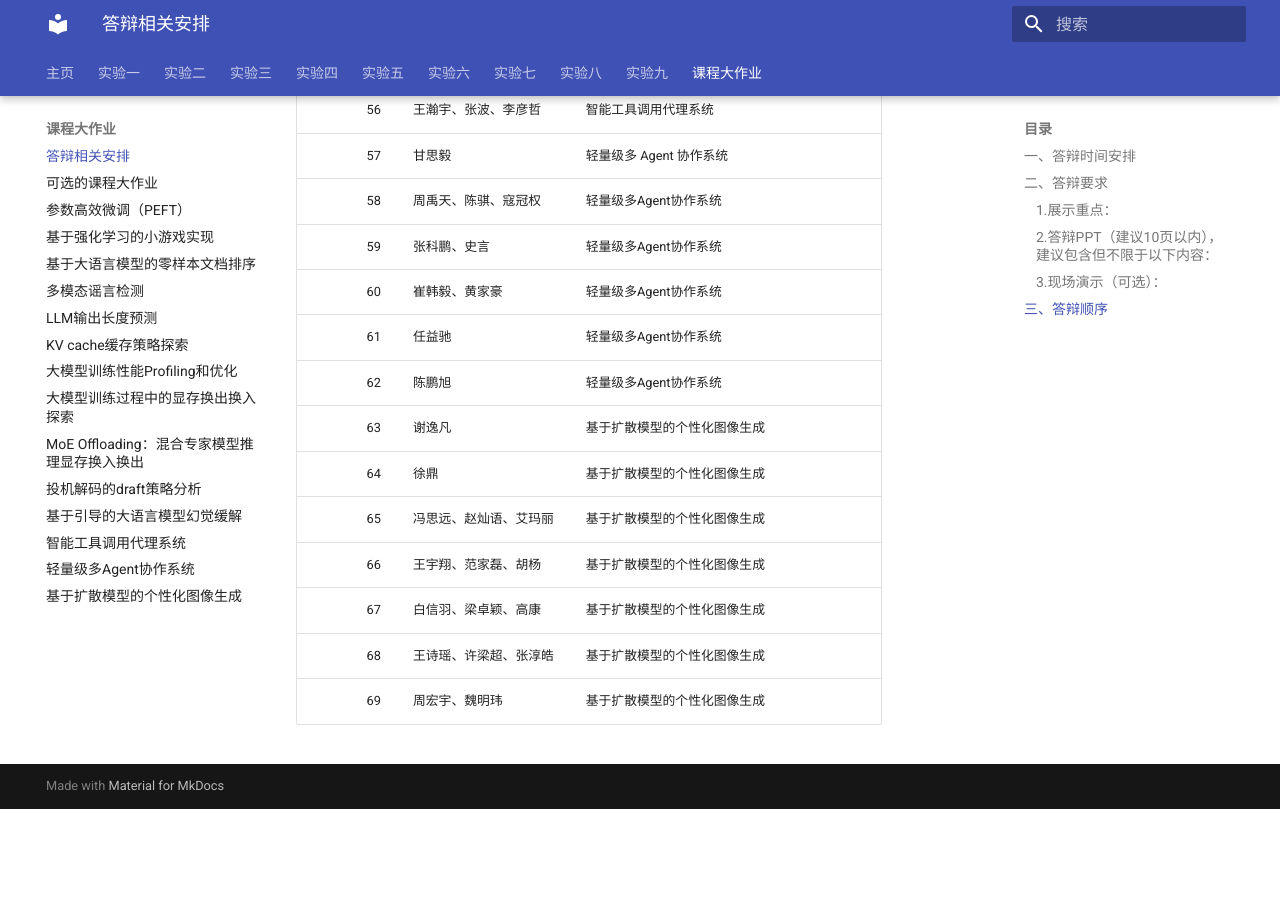
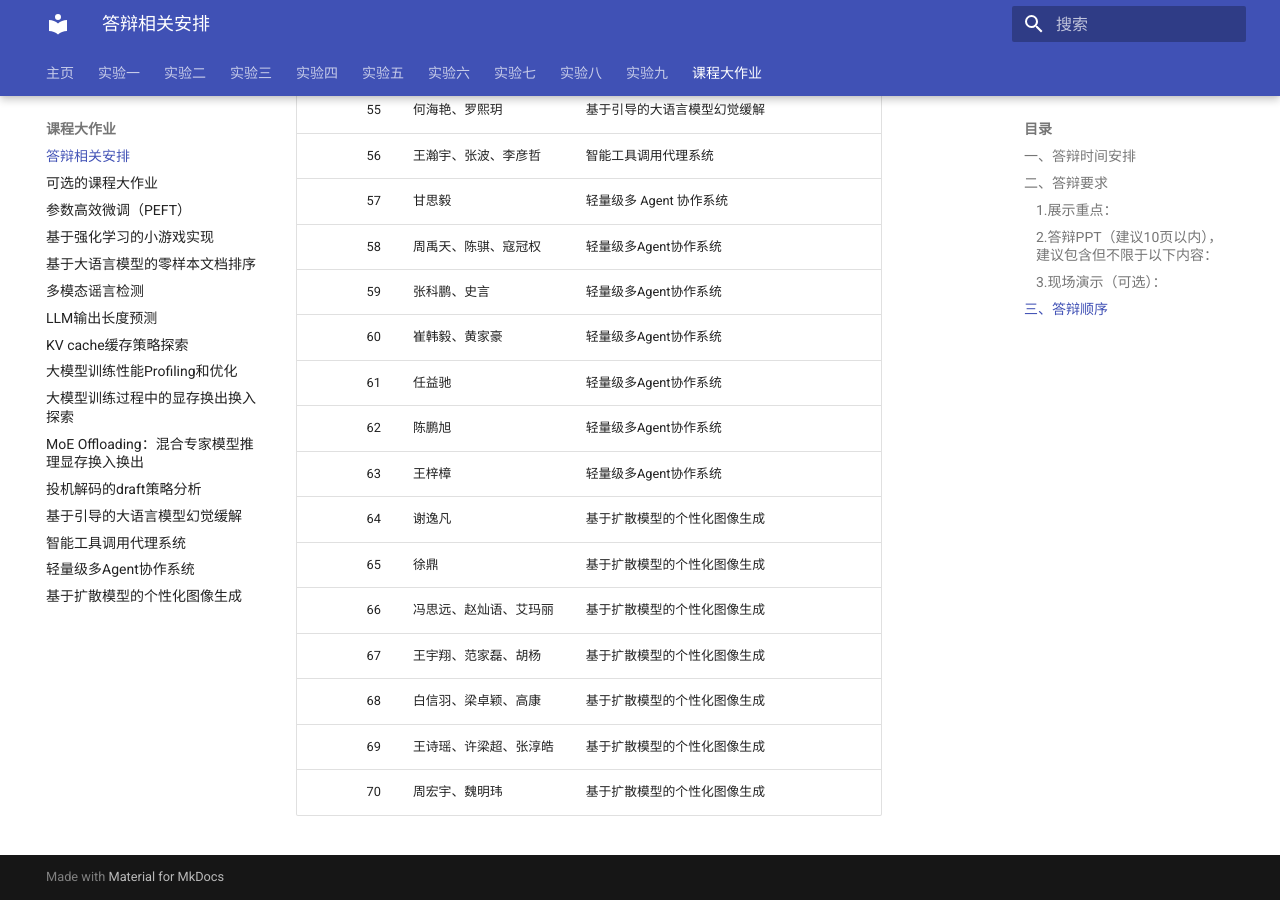
Before and after one commit to zhiweinju/nju-dl-lab-2025spring, an MkDocs documentation site: the page built from docs/final/答辩相关安排.md, in a window 1280 px wide and 900 px high, scrolled down 4097 px. Built offline with MkDocs 1.6.1 and Material for MkDocs 9.7.7, drawn with Linux system fonts in a browser that asks for light colours; a style sheet for code colours, icons or effects is not loaded; before the commit the page ends 4906 px from its top, so only the background shows below that.

Commit message:
update list

```diff
--- a/docs/final/答辩相关安排.md
+++ b/docs/final/答辩相关安排.md
@@ -116,10 +117,11 @@
 |     60 | 崔韩毅、黄家豪         | 轻量级多Agent协作系统                        |
 |     61 | 任益驰                 | 轻量级多Agent协作系统                        |
 |     62 | 陈鹏旭                 | 轻量级多Agent协作系统                        |
-|     63 | 谢逸凡                 | 基于扩散模型的个性化图像生成                 |
-|     64 | 徐鼎                   | 基于扩散模型的个性化图像生成                 |
-|     65 | 冯思远、赵灿语、艾玛丽 | 基于扩散模型的个性化图像生成                 |
-|     66 | 王宇翔、范家磊、胡杨   | 基于扩散模型的个性化图像生成                 |
-|     67 | 白信羽、梁卓颖、高康   | 基于扩散模型的个性化图像生成                 |
-|     68 | 王诗瑶、许梁超、张淳皓 | 基于扩散模型的个性化图像⽣成                 |
-|     69 | 周宏宇、魏明玮         | 基于扩散模型的个性化图像⽣成                 |
+|     63 | 王梓樟                 | 轻量级多Agent协作系统                                          |
+|     64 | 谢逸凡                 | 基于扩散模型的个性化图像生成                 |
+|     65 | 徐鼎                   | 基于扩散模型的个性化图像生成                 |
+|     66 | 冯思远、赵灿语、艾玛丽 | 基于扩散模型的个性化图像生成                 |
+|     67 | 王宇翔、范家磊、胡杨   | 基于扩散模型的个性化图像生成                 |
+|     68 | 白信羽、梁卓颖、高康   | 基于扩散模型的个性化图像生成                 |
+|     69 | 王诗瑶、许梁超、张淳皓 | 基于扩散模型的个性化图像⽣成                 |
+|     70 | 周宏宇、魏明玮         | 基于扩散模型的个性化图像⽣成                 |
```
Also changed, not shown: other parts of docs/final/答辩相关安排.md (+1 -0 lines).
